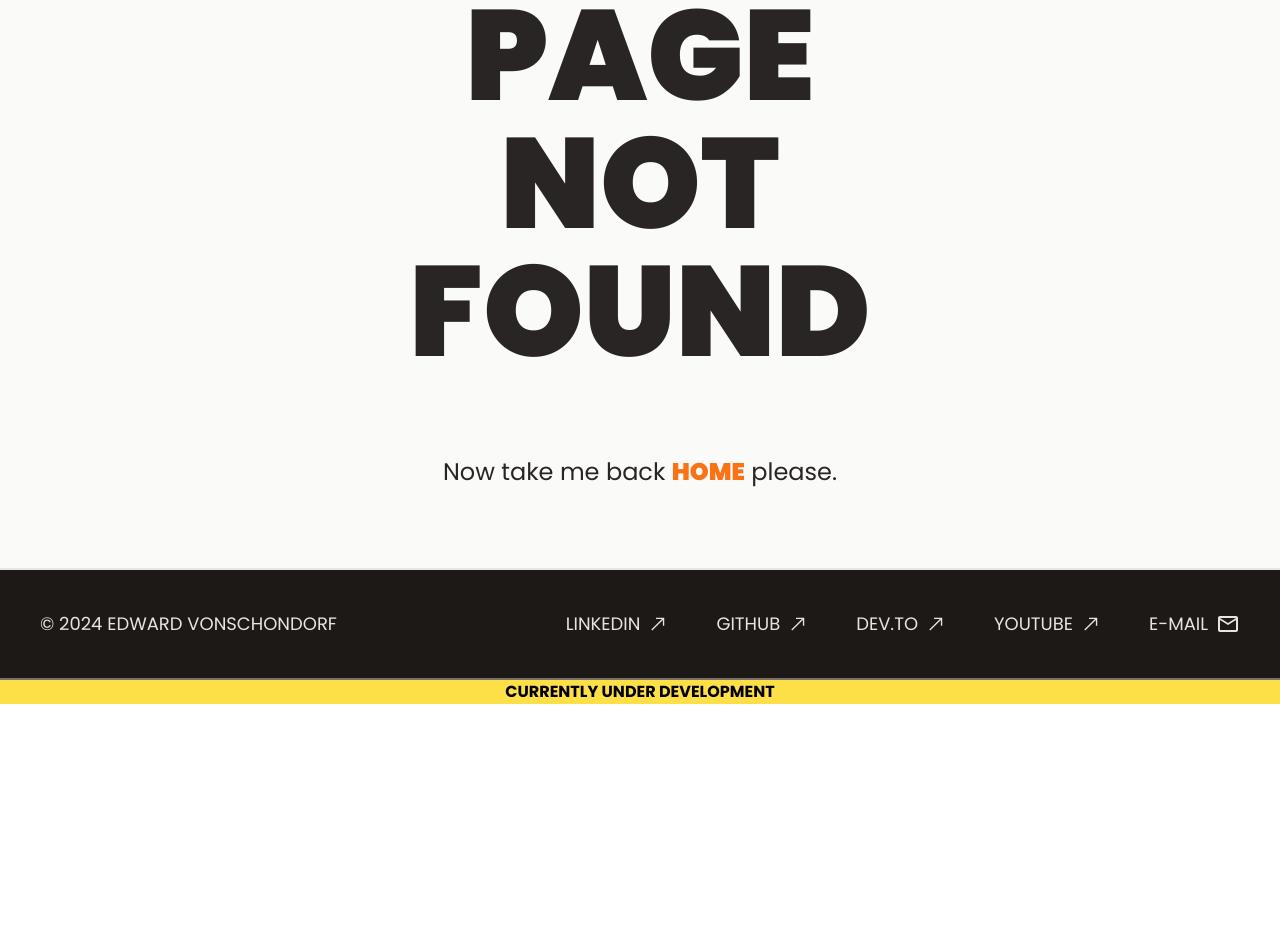
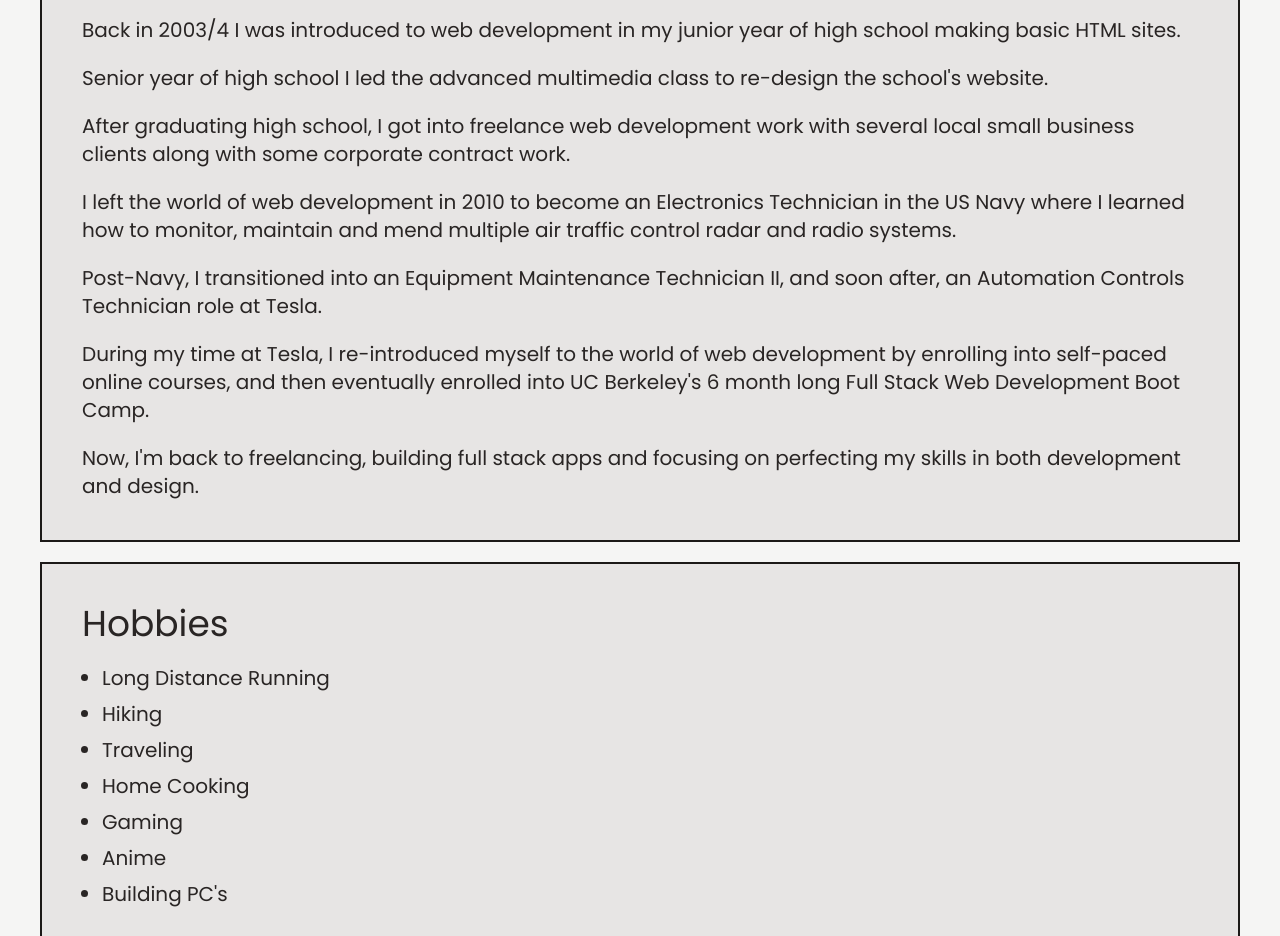
Before and after one commit to Torvec/portfolio-v2.5, a React (Vite) app: page /about in a window 1280 px wide. Before the commit this address had no page. Shown: the part 476-1412 px from the top of the page. Before the commit the page ends 1180 px from the top, so only its background shows below. Built offline with nearby package versions, Linux system fonts and the light colour scheme.

Commit message:
Add about me page with content, modify hero and about sections on home page

```diff
--- a/src/App.jsx
+++ b/src/App.jsx
@@ -8,6 +8,7 @@ import "./styles.css";
 import RootLayout from "./layout/RootLayout";
 import ProjectsLayout from "./layout/ProjectsLayout";
 import Home from "./pages/home";
+import About from "./pages/about";
 import Projects from "./pages/projects";
 import ProjectDetails from "./pages/projects/ProjectDetails";
 import Resume from "./pages/resume";
@@ -18,6 +19,7 @@ const router = createBrowserRouter(
   createRoutesFromElements(
     <Route path="/" element={<RootLayout />}>
       <Route index element={<Home />} />
+      <Route path="about" element={<About />} />
       <Route
         path="projects"
         element={<ProjectsLayout />}
--- a/src/layout/RootLayout.jsx
+++ b/src/layout/RootLayout.jsx
@@ -7,7 +7,7 @@ export default function Root() {
   return (
     <>
       <Header />
-      <main className="bg-stone-50 font-sans text-stone-800">
+      <main className="bg-stone-100 font-sans text-stone-800">
         <Outlet />
       </main>
       <Footer />
--- a/src/layout/components/Header.jsx
+++ b/src/layout/components/Header.jsx
@@ -31,7 +31,7 @@ export default function Header() {
           <Link to="/">
             <EVLogo className="my-1 h-14 w-14 pr-2 md:my-0 lg:pr-6" />
           </Link>
-          <HeaderNavLink borderClass="border-l-2 border-stone-900" to="/">
+          <HeaderNavLink borderClass="border-l-2 border-stone-900" to="/about">
             About
           </HeaderNavLink>
           <HeaderNavLink
--- a/src/pages/NotFound.jsx
+++ b/src/pages/NotFound.jsx
@@ -1,3 +1,5 @@
+// TODO: Make this page look better
+
 import { useRouteError, Link } from "react-router-dom";
 
 export default function NotFound() {
--- /dev/null
+++ b/src/pages/about/index.jsx
@@ -0,0 +1,85 @@
+import PageHeader from "../../layout/components/PageHeader"
+
+export default function About() {
+  return (
+    <>
+      <PageHeader>About Me</PageHeader>
+      <section className="space-y-5 p-5 text-xl lg:p-10">
+        <div className="border-2 border-stone-900 bg-stone-200 p-5 lg:p-10 space-y-5">
+          <h2 className="text-4xl">The Highlights</h2>
+          <p>
+            Back in 2003/4 I was introduced to web development in my junior year
+            of high school making basic HTML sites.
+          </p>
+          <p>
+            Senior year of high school I led the advanced multimedia class to
+            re-design the school&apos;s website.
+          </p>
+          <p>
+            After graduating high school, I got into freelance web development
+            work with several local small business clients along with some
+            corporate contract work.
+          </p>
+          <p>
+            I left the world of web development in 2010 to become an Electronics
+            Technician in the US Navy where I learned how to monitor, maintain
+            and mend multiple air traffic control radar and radio systems.
+          </p>
+          <p>
+            Post-Navy, I transitioned into an Equipment Maintenance Technician
+            II, and soon after, an Automation Controls Technician role at Tesla.
+          </p>
+          <p>
+            During my time at Tesla, I re-introduced myself to the world of web
+            development by enrolling into self-paced online courses, and then
+            eventually enrolled into UC Berkeley&apos;s 6 month long Full Stack
+            Web Development Boot Camp.
+          </p>
+          <p>
+            Now, I&apos;m back to freelancing, building full stack apps and
+            focusing on perfecting my skills in both development and design.
+          </p>
+        </div>
+        <div className="border-2 border-stone-900 bg-stone-200 p-5 lg:p-10 space-y-5">
+          <h2 className="text-4xl">Hobbies</h2>
+          <ul className="space-y-2 ml-5 list-disc">
+            <li>Long Distance Running</li>
+            <li>Hiking</li>
+            <li>Traveling</li>
+            <li>Home Cooking</li>
+            <li>Gaming</li>
+            <li>Anime</li>
+            <li>Building PC&apos;s</li>
+          </ul>
+        </div>
+        <div className="border-2 border-stone-900 bg-stone-200 p-5 lg:p-10 space-y-5">
+          <h2 className="text-4xl">Personal Journey</h2>
+          <p>Born in New Jersey, but raised in Georgia,</p>
+          <p>
+            Moved and lived in the Chicago area for about a year when I joined
+            the Navy,
+          </p>
+          <p>
+            Was stationed in the metro area of Tokyo, Japan for 3 years thanks
+            to the Navy,
+          </p>
+          <p>
+            Got to live in the Florida panhandle for a few months after that,
+          </p>
+          <p>
+            Then was sent to live on the Kyushu island of Japan for about 2
+            years befor ending my Navy career in San Diego, California,
+          </p>
+          <p>
+            After the Navy I lived in Indonesia for about a year until i came
+            back to the USA,
+          </p>
+          <p>
+            Now I&apos;m currently living in the San Francisco Bay Area, where I
+            have been for the last 4+ years.
+          </p>
+        </div>
+      </section>
+    </>
+  );
+}
--- a/src/pages/home/AboutSection.jsx
+++ b/src/pages/home/AboutSection.jsx
@@ -1,11 +1,18 @@
+import ProfilePicURL from "/assets/img/me.png";
+
 function AboutSection() {
   return (
     <section className="p-10">
       <div className="flex flex-col gap-10 lg:flex-row">
         <div>
-          <h2 className="mb-5 text-center text-6xl md:text-left">
-            About Me
-          </h2>
+          <img
+            src={ProfilePicURL}
+            alt="Pic of me at Horseshoe Canyon in Arizona"
+            className="border-stone-900 border-2 object-cover"
+          />
+        </div>
+        <div>
+          <h2 className="mb-5 text-center text-6xl md:text-left">About Me</h2>
           <p className="mb-5 px-5 text-lg md:px-0 md:text-xl">
             Hi there! I am a full stack developer with a passion for creating
             beautiful and functional web applications. I have experience in
--- a/src/pages/home/HeroSection.jsx
+++ b/src/pages/home/HeroSection.jsx
@@ -1,27 +1,18 @@
-import ProfilePicURL from "/assets/img/me.png";
-
 function HeroSection() {
   return (
-    <section className="flex justify-center border-b-2 border-stone-500 bg-stone-200 bg-fixed px-2 py-36 text-5xl font-bold text-stone-100 md:text-6xl lg:text-7xl">
-      <div className="flex flex-col border-4 border-stone-900 bg-stone-950 md:flex-row">
-        <div>
-          <img
-            src={ProfilePicURL}
-            alt="Pic of me at Horseshoe Canyon in Arizona"
-            className="max-h-96 min-h-full min-w-full border-x-stone-900 object-cover md:border-r-4"
-          />
-        </div>
-        <div className="flex flex-col">
-          <h1>
-            <span className="block bg-stone-800 px-5 py-3">Edward</span>
-            <span className="block bg-stone-800 px-5 py-3">Vonschondorf</span>
-          </h1>
-          <h2>
-            <span className="block bg-orange-500 px-5 py-3">Full Stack</span>
-            <span className="block bg-orange-500 px-5 py-3">Web Developer</span>
-          </h2>
-        </div>
-      </div>
+    <section className="flex flex-col items-center justify-center gap-5 border-b-2 border-stone-900 bg-stone-300 py-20 text-stone-100">
+      <span className="bg-stone-900 p-5 text-5xl font-bold md:text-6xl lg:text-8xl md:-translate-x-48">
+        Edward
+      </span>
+      <span className="bg-stone-900 p-5 text-5xl font-bold md:text-6xl lg:text-8xl md:translate-x-16">
+        Vonschondorf
+      </span>
+      <span className="bg-orange-500 p-5 text-5xl font-bold md:text-6xl lg:text-8xl md:translate-x-16">
+        Full Stack
+      </span>
+      <span className="bg-orange-500 p-5 text-5xl font-bold md:text-6xl lg:text-8xl">
+        Web Developer
+      </span>
     </section>
   );
 }
--- a/src/pages/projects/ProjectsError.jsx
+++ b/src/pages/projects/ProjectsError.jsx
@@ -1,6 +1,8 @@
+// TODO: Make this page look better
+
 import { useRouteError, Link } from "react-router-dom";
 
-export default function NotFound() {
+export default function ProjectsError() {
   const error = useRouteError();
   console.error(error);
 
```
